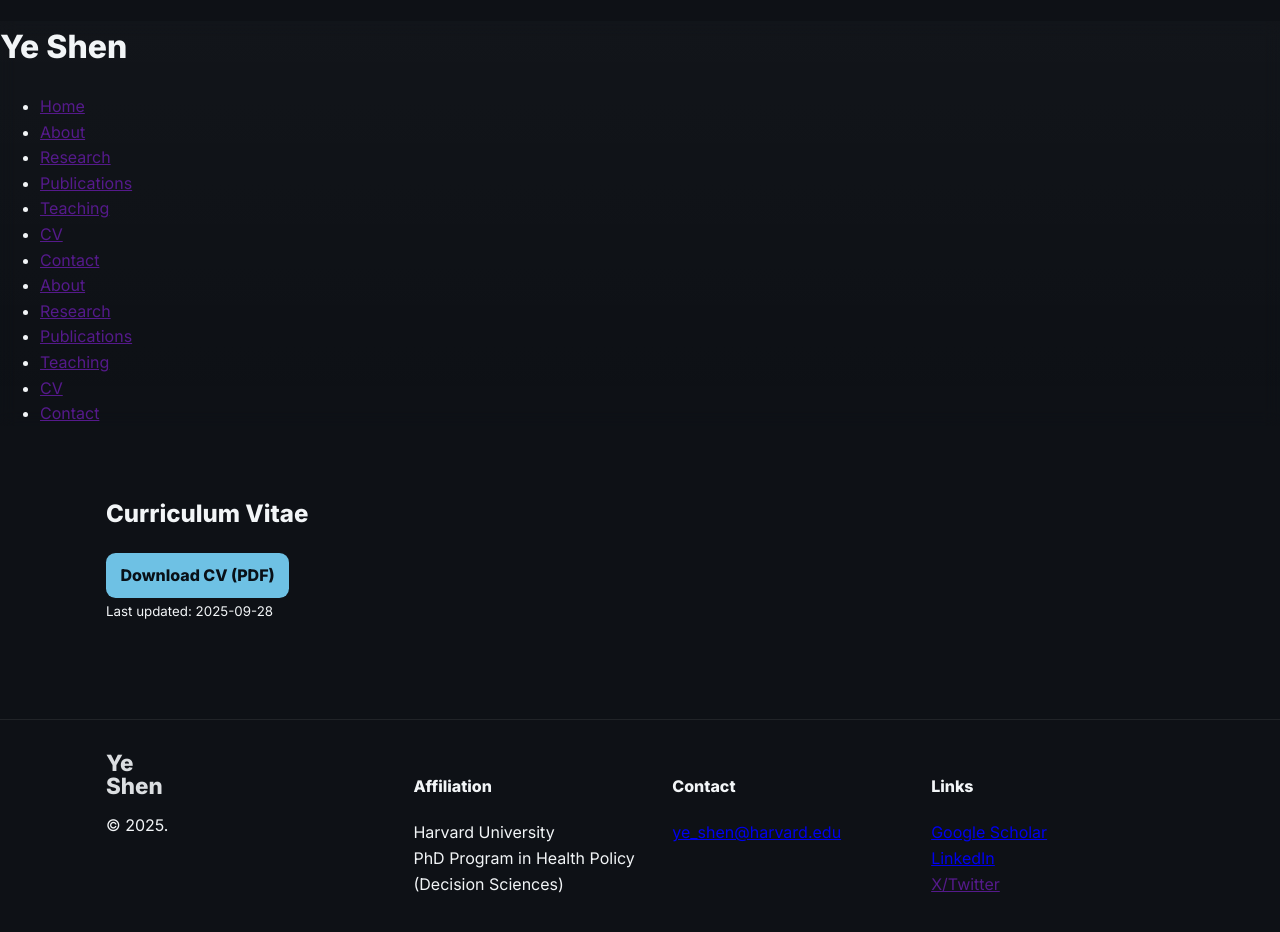
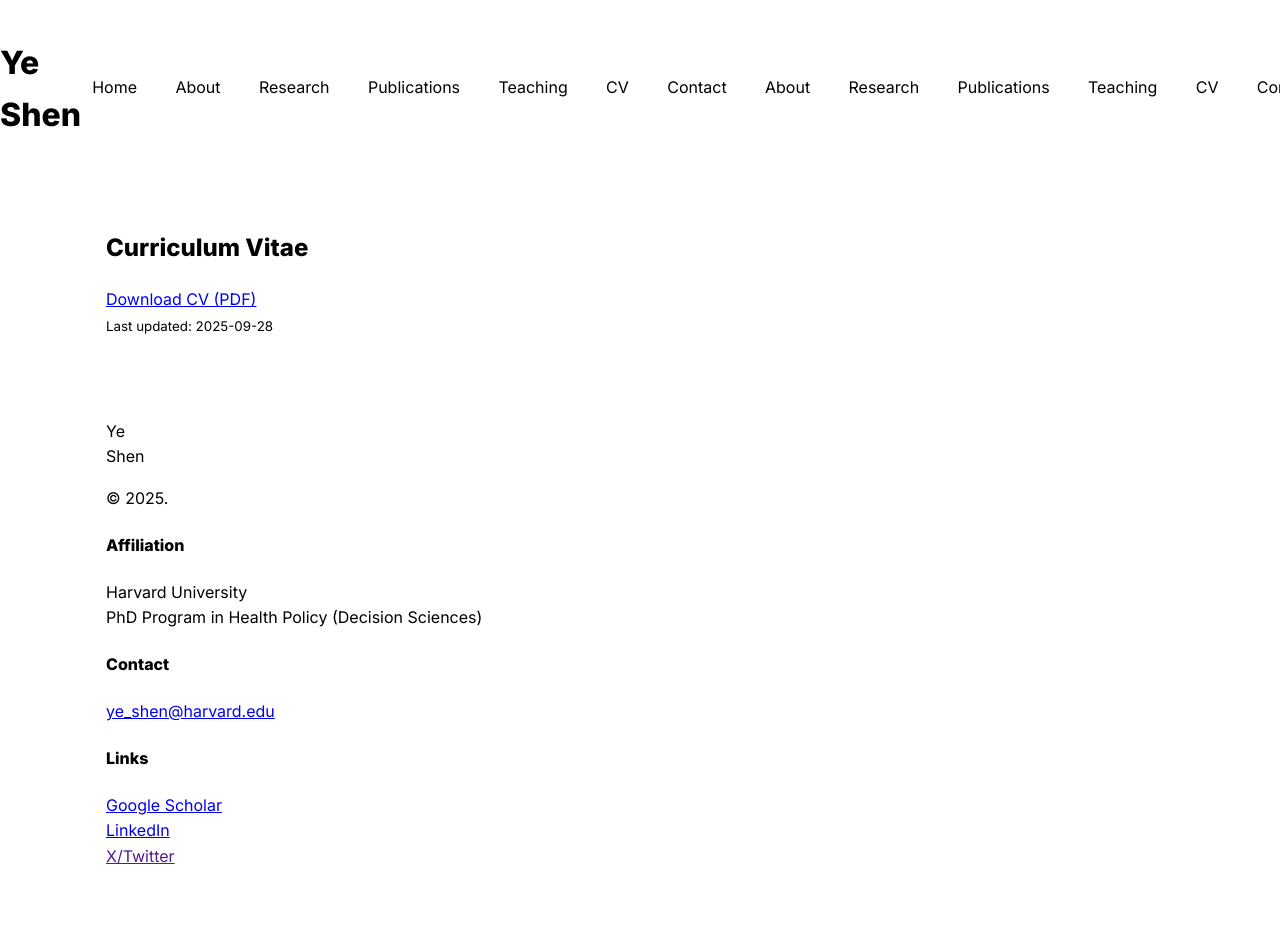
Before and after one commit to yshen11/yeshen-site, a Jekyll site: the page built from cv.md, in a window 1280 px wide and 945 px high. Shown: the top 932 px of the window. Built offline with Jekyll 4.4.1, drawn with Linux system fonts in a browser that asks for light colours.

Commit message:
Update style.css

```diff
--- a/assets/css/style.css
+++ b/assets/css/style.css
@@ -1,41 +1,65 @@
+/* ==============================================================
+   Global colour palette
+   ============================================================== */
 :root {
-  --bg: #0e1116;
-  --muted: #1a1f29;
-  --text: #f2f5f7;
-  --accent: #6ec1e4;
+  --bg:       #FFFFFF;
+  --muted:    #303030;
+  --text:     #000000;
+  --accent:   #a5a5a5;
   --accent-2: #ffd166;
 }
 
-* { box-sizing: border-box; }
-html, body { margin:0; padding:0; }
+/* ==============================================================
+   Reset & base typography
+   ============================================================== */
+*,
+*::before,
+*::after {
+  box-sizing: border-box;
+}
+html,
 body {
-  font-family: Inter, system-ui, -apple-system, Segoe UI, Roboto, Helvetica, Arial, sans-serif;
+  margin: 0;
+  padding: 0;
+}
+body {
+  font-family: Inter, system-ui, -apple-system, Segoe UI,
+               Roboto, Helvetica, Arial, sans-serif;
   background: var(--bg);
   color: var(--text);
   line-height: 1.6;
 }
 
+/* ==============================================================
+   Layout helpers
+   ============================================================== */
 .container {
   width: min(1100px, 92vw);
   margin: 0 auto;
   padding: 2rem 1rem;
 }
 
+/* ==============================================================
+   Header / Navigation
+   ============================================================== */
 .site-header {
-  background: linear-gradient(180deg, rgba(255,255,255,0.02), rgba(255,255,255,0));
+  /* keep your gradient / sticky behaviour */
+  background: linear-gradient(180deg,
+              rgba(255,255,255,0.02),
+              rgba(255,255,255,0));
   position: sticky;
   top: 0;
   backdrop-filter: blur(8px);
   z-index: 10;
-}
 
-.nav-wrap {
+  /* NEW – flex container for brand + nav */
   display: flex;
   align-items: center;
   justify-content: space-between;
   padding: 1rem 0;
 }
 
+/* Brand (the “Ye Shen” text) */
 .brand {
   text-decoration: none;
   color: var(--text);
@@ -43,129 +67,38 @@ body {
   letter-spacing: 0.5px;
   line-height: 0.9;
 }
-.brand-top { display:block; font-size: 1.1rem; text-transform: uppercase; opacity: 0.9; }
-.brand-bottom { display:block; font-size: 1.8rem; }
+.brand-top {
+  display: block;
+  font-size: 1.1rem;
+  text-transform: uppercase;
+  opacity: 0.9;
+}
+.brand-bottom {
+  display: block;
+  font-size: 1.8rem;
+}
 
-.nav {
+/* Navigation list – horizontal Flexbox */
+.nav-list {
   display: flex;
-  gap: 1rem;
+  gap: 1rem;               /* space between items */
   list-style: none;
-  margin: 0; padding: 0;
+  margin: 0;
+  padding: 0;
 }
-.nav a {
+.nav-item {}
+.nav-link {
   color: var(--text);
   text-decoration: none;
   padding: 0.4rem 0.7rem;
   border-radius: 0.6rem;
   transition: background 0.2s ease;
 }
-.nav a:hover, .nav a.active { background: var(--muted); }
-
-.hero {
-  display: grid;
-  grid-template-columns: 1.2fr 0.8fr;
-  gap: 2rem;
-  align-items: center;
-  padding: 2rem 0 1rem;
-}
-.hero h1 {
-  margin: 0 0 0.5rem;
-  font-size: clamp(2rem, 6vw, 3rem);
-}
-.hero p.lede { font-size: 1.1rem; opacity: 0.9; }
-.badge { color: var(--accent); letter-spacing: 0.1em; font-weight: 600; }
-
-.card-row {
-  display: grid;
-  grid-template-columns: repeat(3, 1fr);
-  gap: 1rem;
-  margin-top: 1rem;
-}
-.card {
+.nav-link:hover,
+.nav-link.active {
   background: var(--muted);
-  border-radius: 1rem;
-  padding: 1rem;
-  min-height: 160px;
-  display: flex;
-  flex-direction: column;
-  justify-content: space-between;
-}
-.card h3 { margin: 0.2rem 0 0.3rem; }
-
-.kicker { text-transform: uppercase; letter-spacing: 0.12em; opacity: 0.8; font-size: 0.8rem; }
-
-.section {
-  margin: 2rem 0;
-  padding: 1.2rem;
-  background: linear-gradient(180deg, rgba(255,255,255,0.02), rgba(255,255,255,0));
-  border-radius: 1rem;
 }
 
-.grid-2 { display: grid; grid-template-columns: 1fr 1fr; gap: 1.5rem; }
-.grid-3 { display: grid; grid-template-columns: repeat(3, 1fr); gap: 1rem; }
-
-.team {
-  display: grid; grid-template-columns: repeat(auto-fit, minmax(220px, 1fr)); gap: 1rem;
-}
-.team .member {
-  background: var(--muted);
-  border-radius: 1rem;
-  padding: 1rem;
-}
-.member h3 { margin: 0.2rem 0; }
-
-.site-footer {
-  border-top: 1px solid rgba(255,255,255,0.08);
-  margin-top: 3rem;
-}
-.footer-grid {
-  display: grid;
-  grid-template-columns: 1.2fr 1fr 1fr 1fr;
-  gap: 1rem;
-}
-.brand-lite { font-weight: 800; font-size: 1.4rem; line-height: 1; opacity: 0.9; }
-
-/* Responsive */
-@media (max-width: 900px) {
-  .hero { grid-template-columns: 1fr; }
-  .card-row, .grid-3 { grid-template-columns: 1fr; }
-  .footer-grid { grid-template-columns: 1fr 1fr; }
-}
-
-.btn { display:inline-block; padding:0.6rem 0.9rem; border-radius:0.6rem; background: var(--accent); color:#091017; font-weight:700; text-decoration:none; }
-
-
-.headshot {
-  max-width: 200px;
-  margin: 1rem auto;
-}
-.headshot img, .headshot-img {
-  width: 100%;
-  height: auto;
-  border-radius: 50%;
-  display: block;
-  margin: 0 auto;
-  max-width: 200px;
-  border-radius: 50%;
-  margin: 1rem 0;
-}
-
-.twofields-img {
-  max-width: 200px;
-  border-radius: 50%;
-  margin: 1rem auto;
-  display: block;
-}
-
-.hero-text { /* optional spacing */
-  padding-left: 1rem;
-}
-
-.center { text-align: center; }
-
-
-/* Headshot styles */
-.headshot-wrap { display:flex; align-items:center; justify-content:center; }
-.headshot { width: 220px; height: 220px; border-radius: 999px; overflow: hidden; border: 3px solid rgba(255,255,255,0.08); box-shadow: 0 10px 30px rgba(0,0,0,0.25); }
-.headshot img { width:100%; height:100%; object-fit: cover; display:block; }
-@media (max-width: 900px) { .headshot { width: 160px; height: 160px; } }
+.nav {
+  display: flex;
+  ga
```
